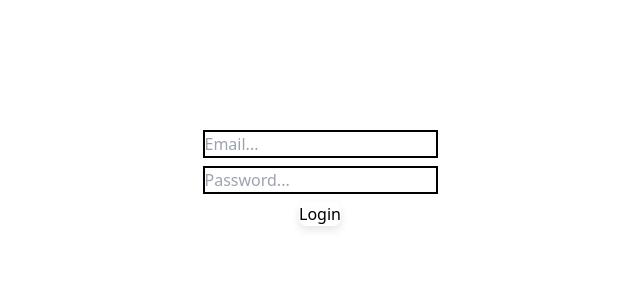
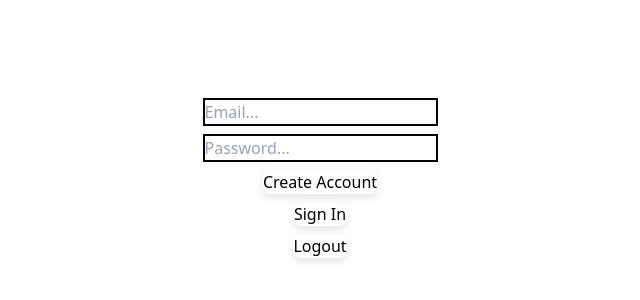
Before and after one commit to SimeonNedyalkov/raidshadowlegends-mst, a React (Vite) app in the folder raidShadowLegends-mst/: page /auth in a window 1280 px wide. Shown: the part 222-522 px from the top of the page, without its empty margins (320-960 px from the left). Built offline with nearby package versions, Linux system fonts and the light colour scheme.

Commit message:
get data method achieved

```diff
--- a/raidShadowLegends-mst/src/App.tsx
+++ b/raidShadowLegends-mst/src/App.tsx
@@ -1,7 +1,10 @@
 import Auth from "./components/auth";
 import Home from "./components/Home";
+import { db } from "./config/firebase";
+
+import { Routes, Route } from "react-router-dom";
 import "./styles/base.css";
-import { Routes, Route } from "react-router-dom";
+
 function App() {
   return (
     <div>
--- a/raidShadowLegends-mst/src/components/Auth.tsx
+++ b/raidShadowLegends-mst/src/components/Auth.tsx
@@ -1,12 +1,30 @@
 import { useState } from "react";
 import { auth } from "../config/firebase";
-import { createUserWithEmailAndPassword } from "firebase/auth";
+import {
+  createUserWithEmailAndPassword,
+  signOut,
+  signInWithEmailAndPassword,
+} from "firebase/auth";
 export default function Auth() {
   const [email, setEmail] = useState("");
   const [password, setPassword] = useState("");
-  const signIn = async () => {
+  const createAccount = async () => {
     try {
       await createUserWithEmailAndPassword(auth, email, password);
+    } catch (error) {
+      console.log(error);
+    }
+  };
+  const signOutFunction = async () => {
+    try {
+      await signOut(auth);
+    } catch (error) {
+      console.log(error);
+    }
+  };
+  const signInFunction = async () => {
+    try {
+      await signInWithEmailAndPassword(auth, email, password);
     } catch (error) {
       console.log(error);
     }
@@ -24,7 +42,9 @@ export default function Auth() {
         placeholder="Password..."
         onChange={(e) => setPassword(e.target.value)}
       />
-      <button onClick={signIn}>Login</button>
+      <button onClick={createAccount}>Create Account</button>
+      <button onClick={signInFunction}>Sign In</button>
+      <button onClick={signOutFunction}>Logout</button>
     </div>
   );
 }
--- a/raidShadowLegends-mst/src/components/Home.tsx
+++ b/raidShadowLegends-mst/src/components/Home.tsx
@@ -1,10 +1,29 @@
-import { useState } from "react";
+import { useEffect, useState } from "react";
 import mysteryshard from "../assets/shardImages/OIP-removebg-preview.png";
 import ancientshard from "../assets/shardImages/ancient-removebg-preview.png";
 import voidshard from "../assets/shardImages/OIP__1_-removebg-preview.png";
 import sacredshard from "../assets/shardImages/OIP__2_-removebg-preview.png";
+import { getDocs, collection } from "firebase/firestore";
+import { db } from "../config/firebase";
 
 export default function Home() {
+  const [initialShardDataFirebase, setInitialShardDataFirebase] = useState({});
+  const shardCollectionRef = collection(db, "shardData");
+  useEffect(() => {
+    const getShard = async () => {
+      try {
+        const data = await getDocs(shardCollectionRef);
+        const filteredData = data.docs.map((doc) => ({
+          ...doc.data(),
+          id: doc.id,
+        }));
+        console.log(filteredData);
+      } catch (error) {
+        console.error(error);
+      }
+    };
+    getShard();
+  }, []);
   const initialShardData = [
     {
       img: mysteryshard,
@@ -65,7 +84,6 @@ export default function Home() {
       })
     );
   };
-
   return (
     <div className="home flex flex-col items-center">
       <div className="input-container my-4">
--- a/raidShadowLegends-mst/src/config/firebase.ts
+++ b/raidShadowLegends-mst/src/config/firebase.ts
@@ -1,6 +1,7 @@
 import { initializeApp } from "firebase/app";
 import { getAnalytics } from "firebase/analytics";
 import { getAuth } from "firebase/auth";
+import { getFirestore } from "firebase/firestore";
 
 const firebaseConfig = {
   apiKey: "AIzaSyA5204wwnumPBk7xobP0jv5kmVvmcjAeRU",
@@ -15,3 +16,4 @@ const firebaseConfig = {
 const app = initializeApp(firebaseConfig);
 const analytics = getAnalytics(app);
 export const auth = getAuth(app);
+export const db = getFirestore(app);
```
